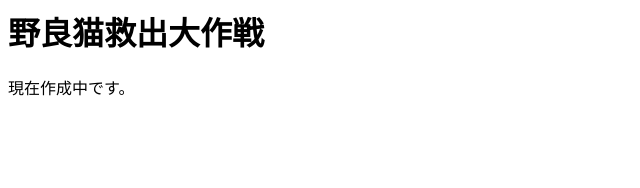
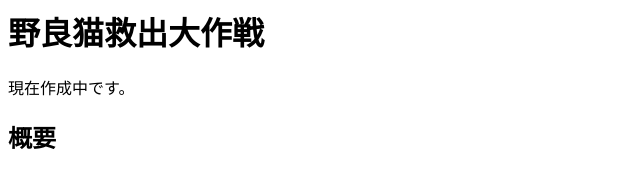
Before and after one commit to kamisanmiya-elementary-school/noraneko, a plain HTML site: page docs/index.html in a window 1280 px wide. Shown: the whole page, without its empty margins (0-640 px from the left). Drawn offline with Linux system fonts and the light colour scheme.

Commit message:
更新テスト

```diff
--- a/docs/index.html
+++ b/docs/index.html
@@ -7,6 +7,7 @@
 <body>
 <h1>野良猫救出大作戦</h1>
 <p>現在作成中です。</p>
+<h2>概要</h2>
 </body>
 
 </html>
```
